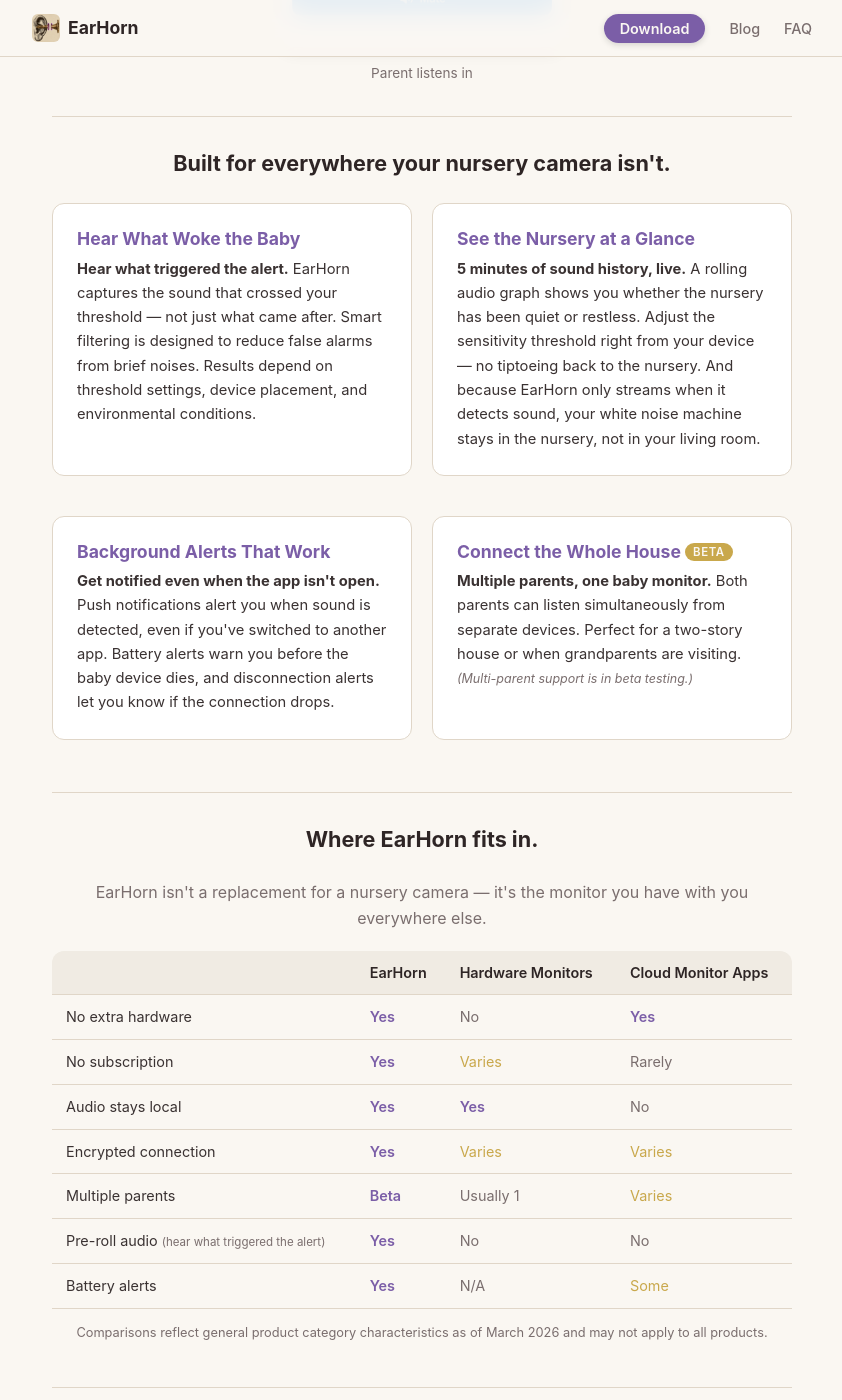
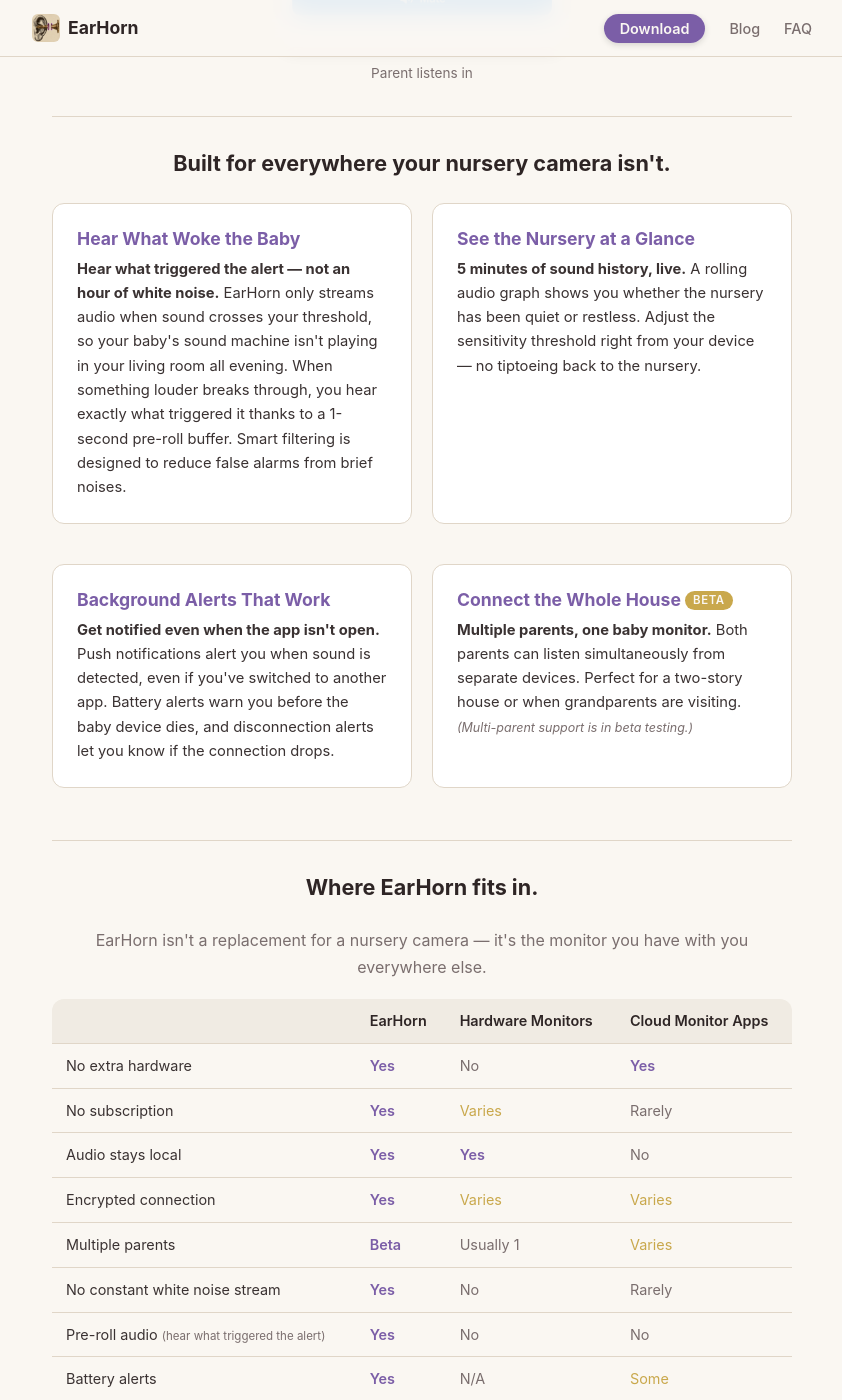
Before and after one commit to braeside-dev/earhorn-site, a Jekyll site: the page built from index.md, in a window 1280 px wide and 1400 px high, scrolled down 2564 px. Shown: the whole window, without its empty margins (218-1060 px from the left). Built offline with Jekyll 4.4.1, drawn with Linux system fonts in a browser that asks for light colours; some of the changed text lies outside the part shown.

Commit message:
minor tweaks to phrasing

```diff
--- a/index.md
+++ b/index.md
@@ -7,7 +7,7 @@ permalink: /
 
 <section class="hero">
     <h1>Two iPhones. One Baby Monitor.<br>Zero Subscriptions.</h1>
-    <p class="hero-sub">EarHorn turns any two iPhones into a secure, private baby monitor app — the one that's already in your pocket when you're traveling, visiting family, or anywhere you don't have your nursery setup. No extra hardware. No cloud accounts. No monthly fees.</p>
+    <p class="hero-sub">EarHorn turns any two iPhones into a secure, private baby monitor app — the one that's already in your pocket when you're traveling, visiting family, or anywhere you don't have your nursery setup. No extra hardware. No cloud accounts. No monthly fees. No white noise in your ear all night.</p>
     <a href="{{ '/download' | relative_url }}" class="btn-cta">Coming April 2026</a>
     <p class="hero-note">One-time purchase. Available on iPhone.</p>
 </section>
@@ -75,11 +75,11 @@ permalink: /
     <div class="feature-grid">
         <div class="card feature-card">
             <h3>Hear What Woke the Baby</h3>
-            <p><strong>Hear what triggered the alert.</strong> EarHorn captures the sound that crossed your threshold — not just what came after. Smart filtering is designed to reduce false alarms from brief noises. Results depend on threshold settings, device placement, and environmental conditions.</p>
+            <p><strong>Hear what triggered the alert — not an hour of white noise.</strong> EarHorn only streams audio when sound crosses your threshold, so your baby's sound machine isn't playing in your living room all evening. When something louder breaks through, you hear exactly what triggered it thanks to a 1-second pre-roll buffer. Smart filtering is designed to reduce false alarms from brief noises.</p>
         </div>
         <div class="card feature-card">
             <h3>See the Nursery at a Glance</h3>
-            <p><strong>5 minutes of sound history, live.</strong> A rolling audio graph shows you whether the nursery has been quiet or restless. Adjust the sensitivity threshold right from your device — no tiptoeing back to the nursery. And because EarHorn only streams when it detects sound, your white noise machine stays in the nursery, not in your living room.</p>
+            <p><strong>5 minutes of sound history, live.</strong> A rolling audio graph shows you whether the nursery has been quiet or restless. Adjust the sensitivity threshold right from your device — no tiptoeing back to the nursery.</p>
         </div>
         <div class="card feature-card">
             <h3>Background Alerts That Work</h3>
@@ -135,6 +135,12 @@ permalink: /
                     <td class="check">Beta</td>
                     <td class="cross">Usually 1</td>
                     <td class="meh">Varies</td>
+                </tr>
+                <tr>
+                    <td>No constant white noise stream</td>
+                    <td class="check">Yes</td>
+                    <td class="cross">No</td>
+                    <td class="cross">Rarely</td>
                 </tr>
                 <tr>
                     <td>Pre-roll audio <span class="text-muted" style="font-size:0.8em">(hear what triggered the alert)</span></td>
```
